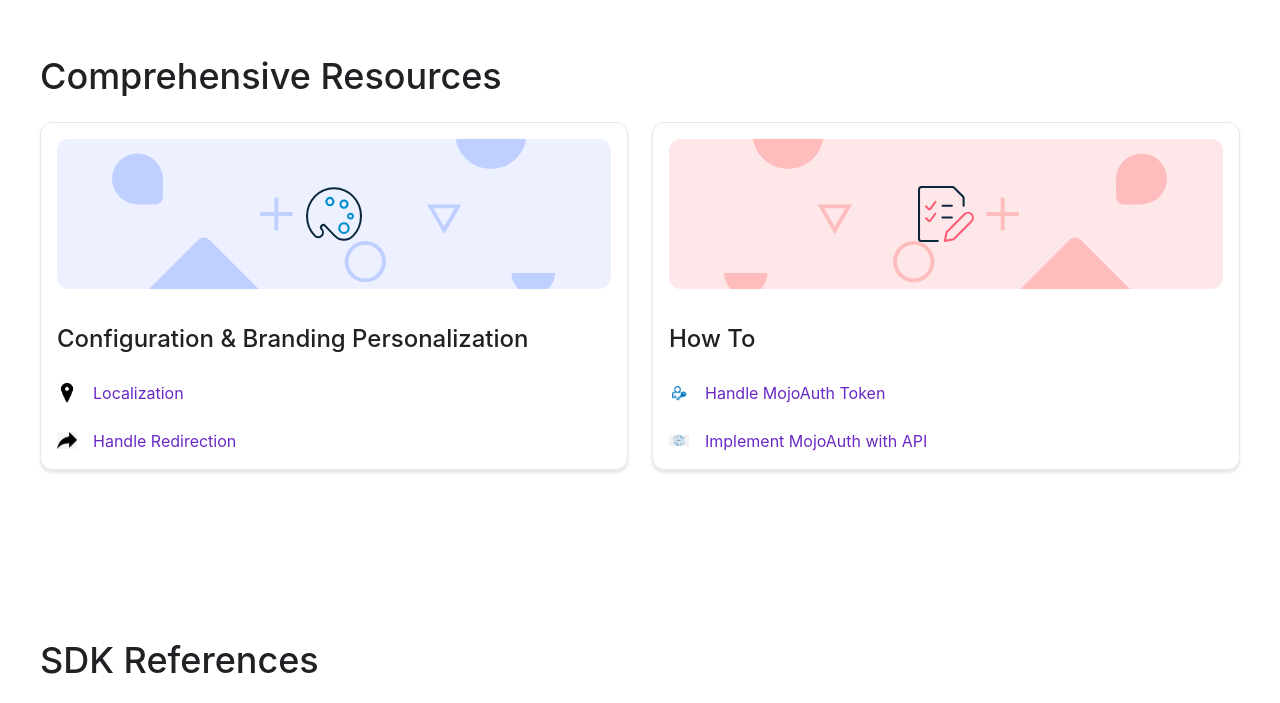
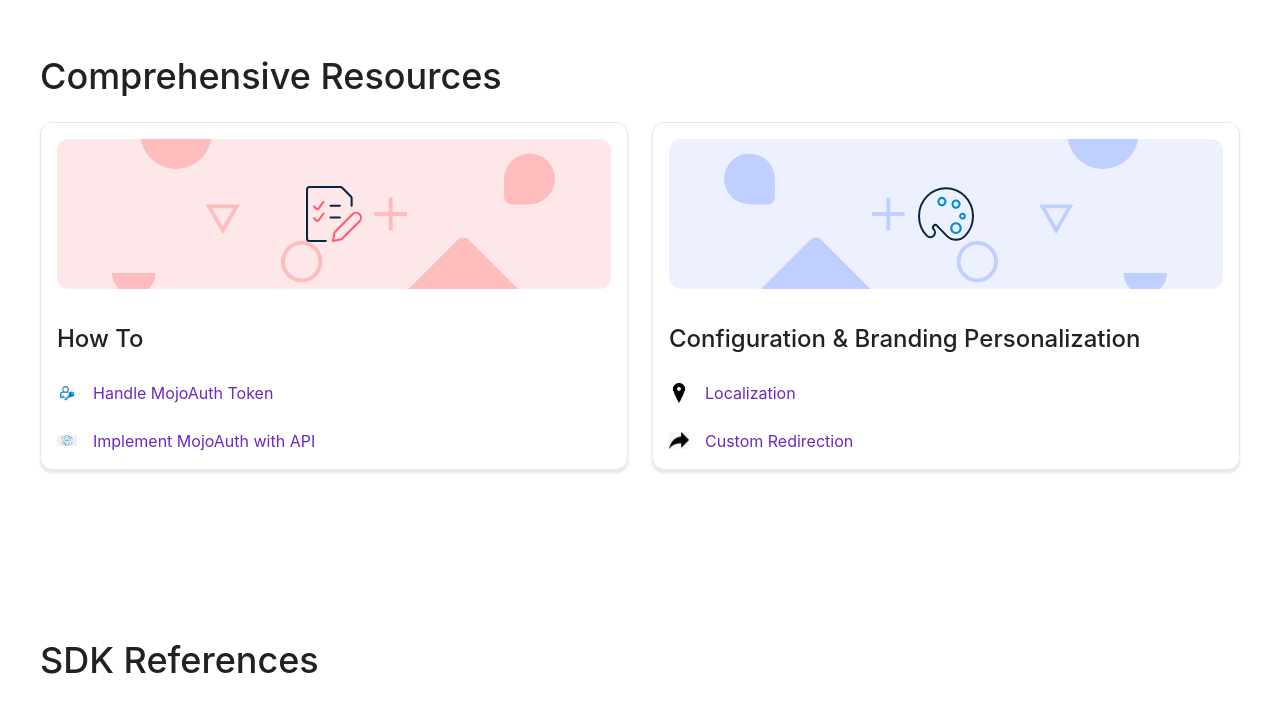
Before and after one commit to MojoAuth/mojoauth-docs, a Gatsby site: page / in a window 1280 px wide. Shown: the part 1420-2123 px from the top of the page. Built offline with nearby package versions, Linux system fonts and the light colour scheme; Gatsby itself is replaced by a stand-in of ours.

Commit message:
fixed issues

```diff
--- a/src/components/container.js
+++ b/src/components/container.js
@@ -166,6 +166,27 @@ const Middle = () => {
           <h2>Comprehensive Resources</h2>
         </div>
         <div className="grid-50">
+
+          <div className="card">
+            <div className="icon pink-big">
+              <img alt="" src="images/other-resources.svg" />
+            </div>
+            <h3 className="title">How To</h3>
+            <ul>
+              <li>
+                <Link to="/resources/jwt-token/">
+                  <img alt="" src="images/access-token.png" width={20} />
+                  <span>Handle MojoAuth Token</span>
+                </Link>
+              </li>
+              <li>
+                <Link to="/api/">
+                  <img alt="" src="images/api.png" width={20} />
+                  <span>Implement MojoAuth with API</span>
+                </Link>
+              </li>
+            </ul>
+          </div>
           <div className="card">
             <div className="icon blue-big">
               <img alt="" src="images/configuration.svg" />
@@ -186,27 +207,7 @@ const Middle = () => {
               <li>
                 <Link to="/configurations/redirection/">
                   <img alt="" src="images/redirection.png" width={20} />
-                  <span>Handle Redirection</span>
-                </Link>
-              </li>
-            </ul>
-          </div>
-          <div className="card">
-            <div className="icon pink-big">
-              <img alt="" src="images/other-resources.svg" />
-            </div>
-            <h3 className="title">How To</h3>
-            <ul>
-              <li>
-                <Link to="/resources/jwt-token/">
-                  <img alt="" src="images/access-token.png" width={20} />
-                  <span>Handle MojoAuth Token</span>
-                </Link>
-              </li>
-              <li>
-                <Link to="/api/">
-                  <img alt="" src="images/api.png" width={20} />
-                  <span>Implement MojoAuth with API</span>
+                  <span>Custom Redirection</span>
                 </Link>
               </li>
             </ul>
--- a/src/templates/blog-post.js
+++ b/src/templates/blog-post.js
@@ -11,7 +11,7 @@ const BlogPostTemplate = ({ data, location }) => {
   const siteTitle = data.site.siteMetadata?.title || `Title`
   const pathArray = location.pathname.split("/")
   const origin = location.origin + "/docs/"
-
+  console.log(location.host)
   return (
     <div className="global-wrapper">
       <div id="root">
@@ -54,8 +54,8 @@ const BlogPostTemplate = ({ data, location }) => {
               <div className="content">
                 <ul className="breadcrumbs">
                   <li><Link to={origin}> MojoAuth</Link></li>
-                  {/* {pathArray.map((e, i) => (e ? <li key={`crumb-${e}`}> {e} </li> : null))} */}
-                  <li>{pathArray[pathArray.length - 2]}</li>
+                  {pathArray.map((e, i) => (e ? <li key={`crumb-${e}`}> {e} </li> : null))}
+                  {/* <li>{pathArray[pathArray.length]}</li> */}
                 </ul>
                 <div
                   dangerouslySetInnerHTML={{ __html: post.html }}
```
Also changed, not shown: content/configurations/redirection/index.md (+1 -1 lines).
